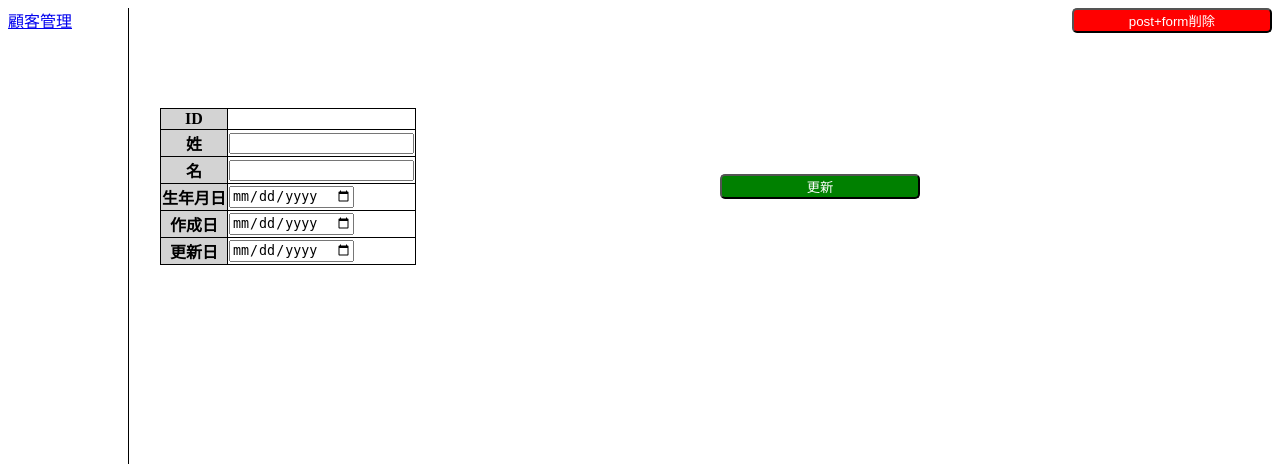
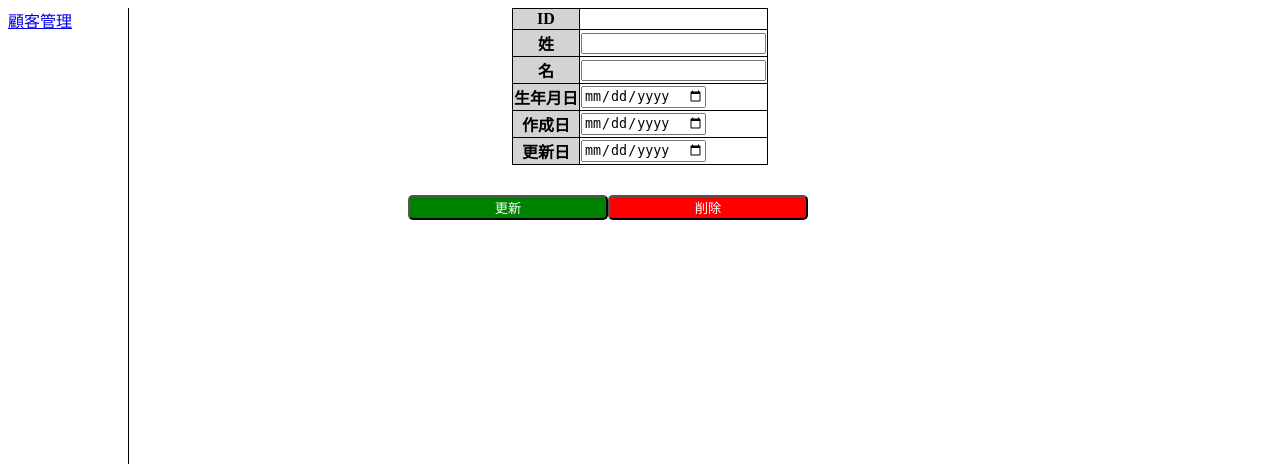
Before and after one commit to dbtmddn5/pp01, a PHP site: page /edit_page.php?id=1 in a window 1280 px wide. Shown: the top 464 px of the page. Run offline with PHP 8.4, Linux system fonts and the light colour scheme; data that the repository does not hold is empty.

Commit message:
edit_pageのスタイリング

```diff
--- a/edit_page.php
+++ b/edit_page.php
@@ -32,7 +32,6 @@ if ($row = $result->fetch_assoc()) {
 }
 
 
-
 ?>
 <!DOCTYPE html>
 <html lang="ja">
@@ -42,6 +41,10 @@ if ($row = $result->fetch_assoc()) {
     <title>一覧</title>
 </head>
 <style>
+    .center-table {
+        display: flex;
+        justify-content: center;
+    }
 </style>
 <body>
 
@@ -49,13 +52,11 @@ if ($row = $result->fetch_assoc()) {
             <a href="index.php">顧客管理</a>
         </div>
 
-        <div class="upper"></div>
-
         <div class="left-divider"></div>
 
         <form action = 'update_process.php' method = 'post'>
-                <div style='display: flex; justify-content: center;'>
-                <table style='margin: 100px auto; border-collapse: collapse;'>
+                <div style='justify-content: center;'>
+                <table style='margin: auto; border-collapse: collapse;'>
 
                 <tr>
                     <th style='border: 1px solid black; background-color: lightgray;'>ID</th>
@@ -91,17 +92,19 @@ if ($row = $result->fetch_assoc()) {
                 </tr>
                 </table>
 
-            <br>
+
 
             <!-- 更新ボタンの実装 -->
             <input type = "submit" value = "更新"
             style = "
             width: 200px;
-            margin: auto;
+            margin-top: 30px;
+            margin-left: 400px;
             background-color: green;
             color: white;
             border-radius: 5px;
             border-color: black;
+            float: left;
             ">
         </form>
 
@@ -109,10 +112,10 @@ if ($row = $result->fetch_assoc()) {
         <form action = 'delete_process.php' method = 'post'>
                 <input type = 'hidden' name = 'UID' value = '<?php echo $id ?>'>
                 <!-- 更新ボタンの実装 -->
-                <input type = "submit" value = "post+form削除"
+                <input type = "submit" value = "削除"
                 style = "
                 width: 200px;
-                margin: auto;
+                margin-top: 30px;
                 background-color: red;
                 color: white;
                 border-radius: 5px;
```
Also changed, not shown: delete_process.php (+4 -7 lines).
